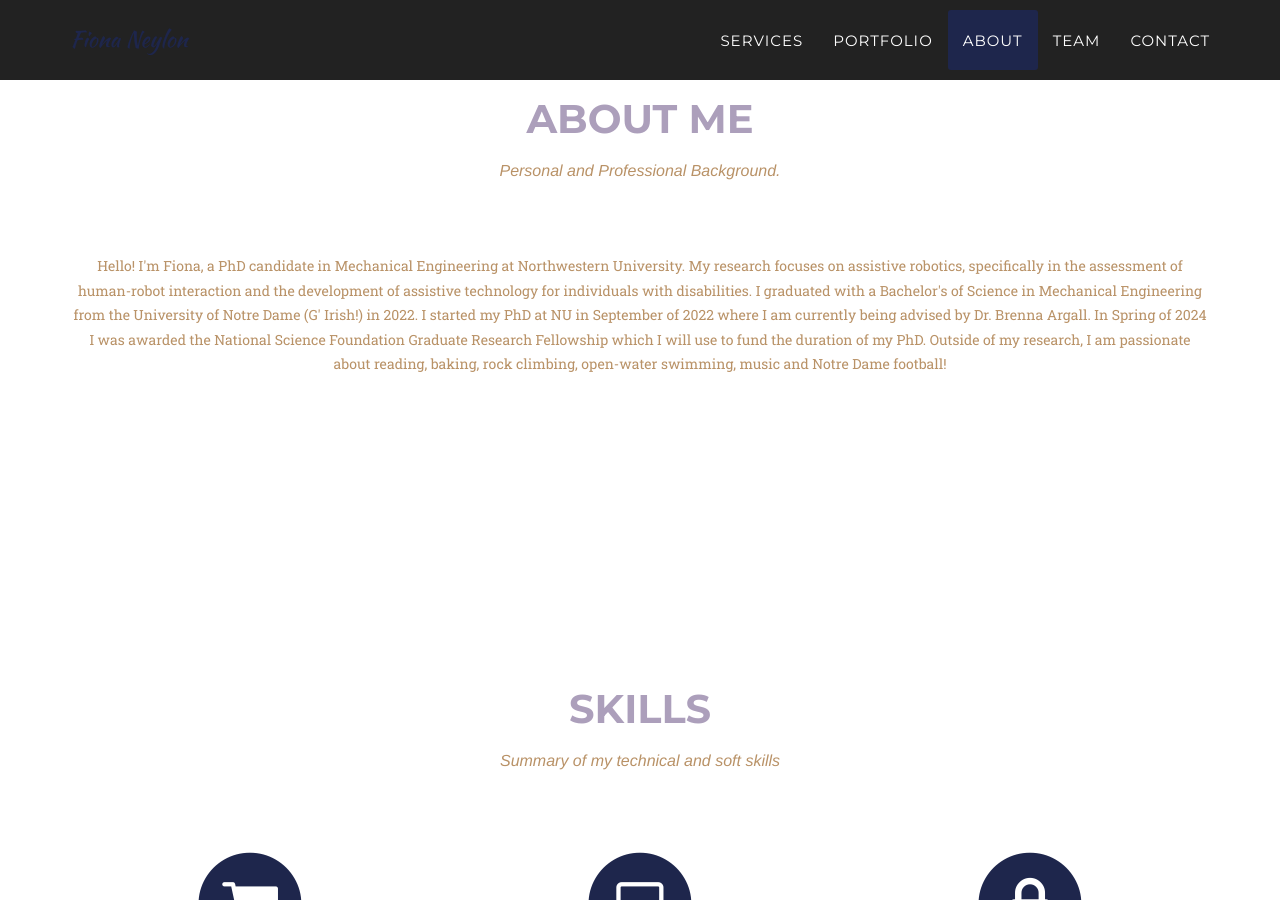
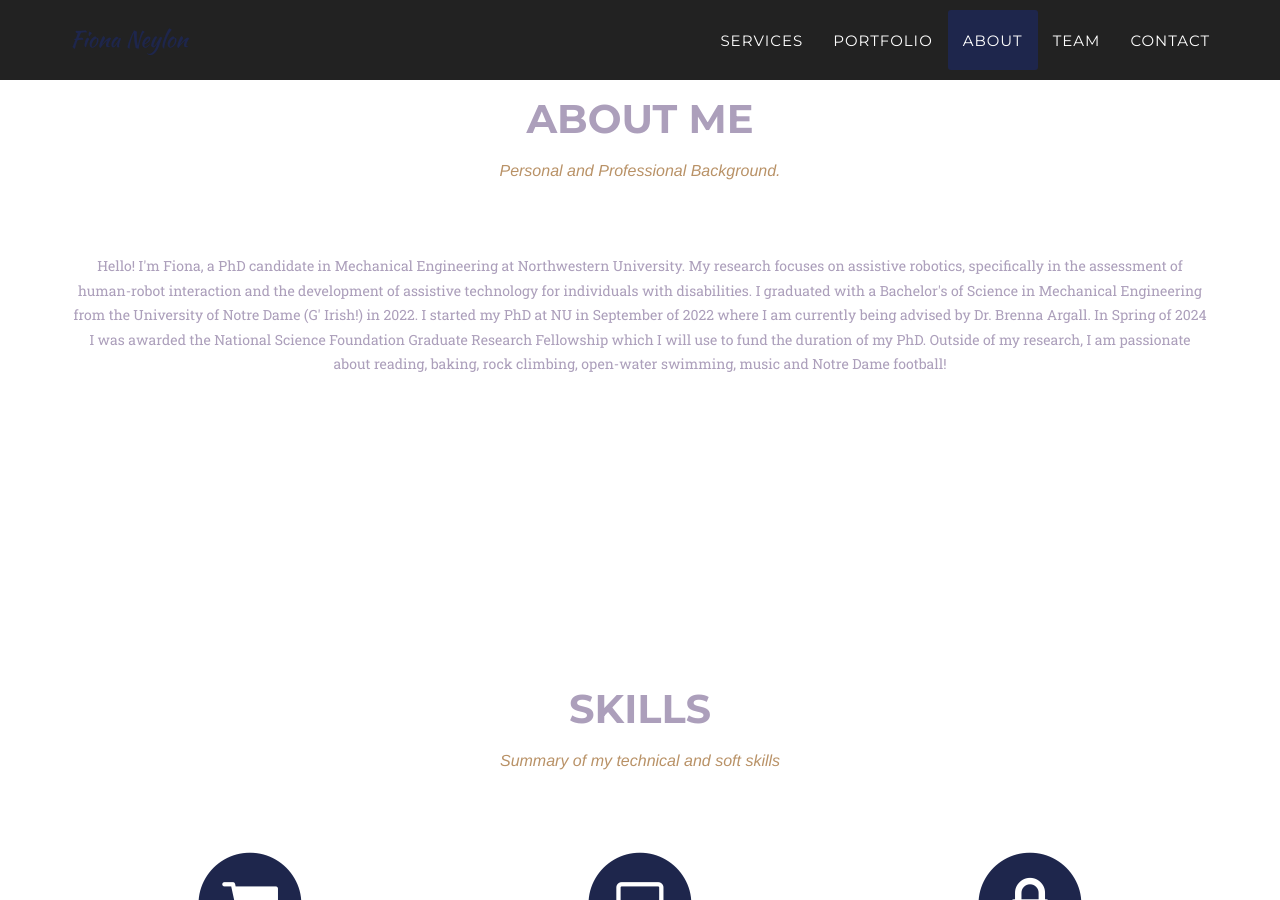
Before and after one commit to Fneylon/Fneylon.github.io, a Jekyll site: the page built from index.html, in a window 1280 px wide and 900 px high, scrolled down 811 px. Built offline with Jekyll 4.4.1, drawn with Linux system fonts in a browser that asks for light colours; some web fonts are replaced.

Commit message:
changed the about me section.

```diff
--- a/_includes/about.html
+++ b/_includes/about.html
@@ -10,7 +10,7 @@
             <div class="row">
                 <!-- Add Summary Text -->
                 <div class="col-lg-12 text-center">
-                    <p class="text-muted">
+                    <p>
                         Hello! I'm Fiona, a PhD candidate in Mechanical Engineering at Northwestern University. My research focuses on assistive robotics,
                         specifically in the assessment of human-robot interaction and the development of assistive technology for individuals with disabilities.
                         I graduated with a Bachelor's of Science in Mechanical Engineering from the University of Notre Dame (G' Irish!) in 2022. I started my PhD at NU
```
